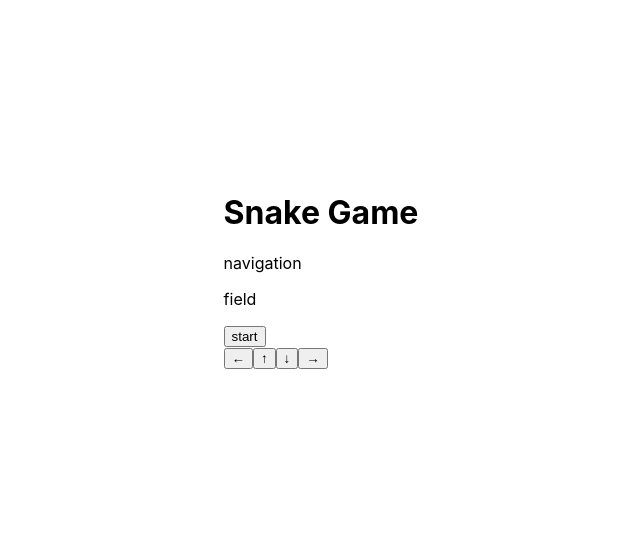
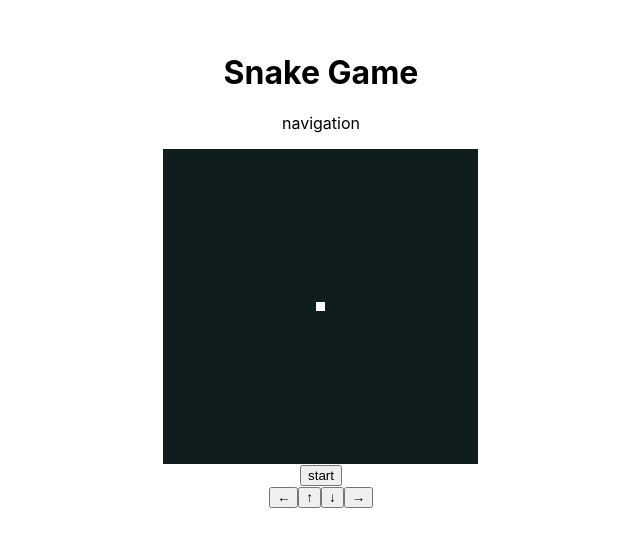
Before and after one commit to ekusuy/snake_game, a React (Create React App) app: page / in a window 1280 px wide. Shown: the part 130-676 px from the top of the page, without its empty margins (319-959 px from the left). Built offline with nearby package versions, Linux system fonts and the light colour scheme.

Commit message:
cssを追加

```diff
--- a/src/components/Field.tsx
+++ b/src/components/Field.tsx
@@ -1,9 +1,17 @@
 import React from "react";
 
-const Field = () => {
+type Props = {
+  fields: string[][];
+};
+
+const Field: React.FC<Props> = ({ fields }) => {
   return (
     <div className="field">
-      <p>field</p>
+      {fields.map((row) => {
+        return row.map((column) => {
+          return <div className={`dots ${column}`}></div>;
+        });
+      })}
     </div>
   );
 };
--- a/src/index.css
+++ b/src/index.css
@@ -21,3 +21,28 @@ body {
     align-items: center;
     height: 100vh;
 }
+
+.App {
+    max-width: calc(9px * 35 + 1px * 2);
+    /* a. (マスの幅) * 個数 + (ボーダーの幅) * 本数 */
+    text-align: center;
+}
+
+.dots {
+    height: 9px;
+    width: 9px;
+    background: #0f1d1d;
+}
+
+.field {
+    display: flex;
+    flex-wrap: wrap;
+}
+
+.snake {
+    background: white;
+}
+
+.food {
+    background: pink;
+}
```
